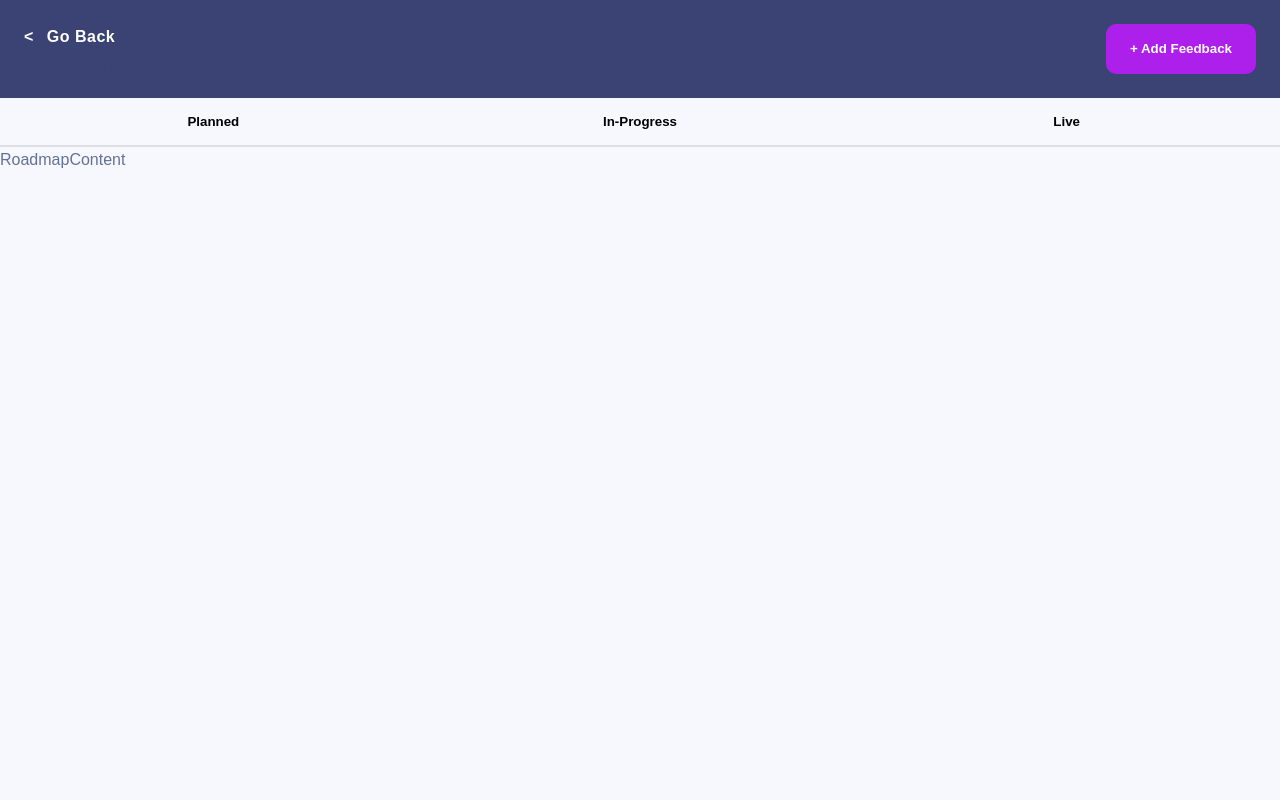
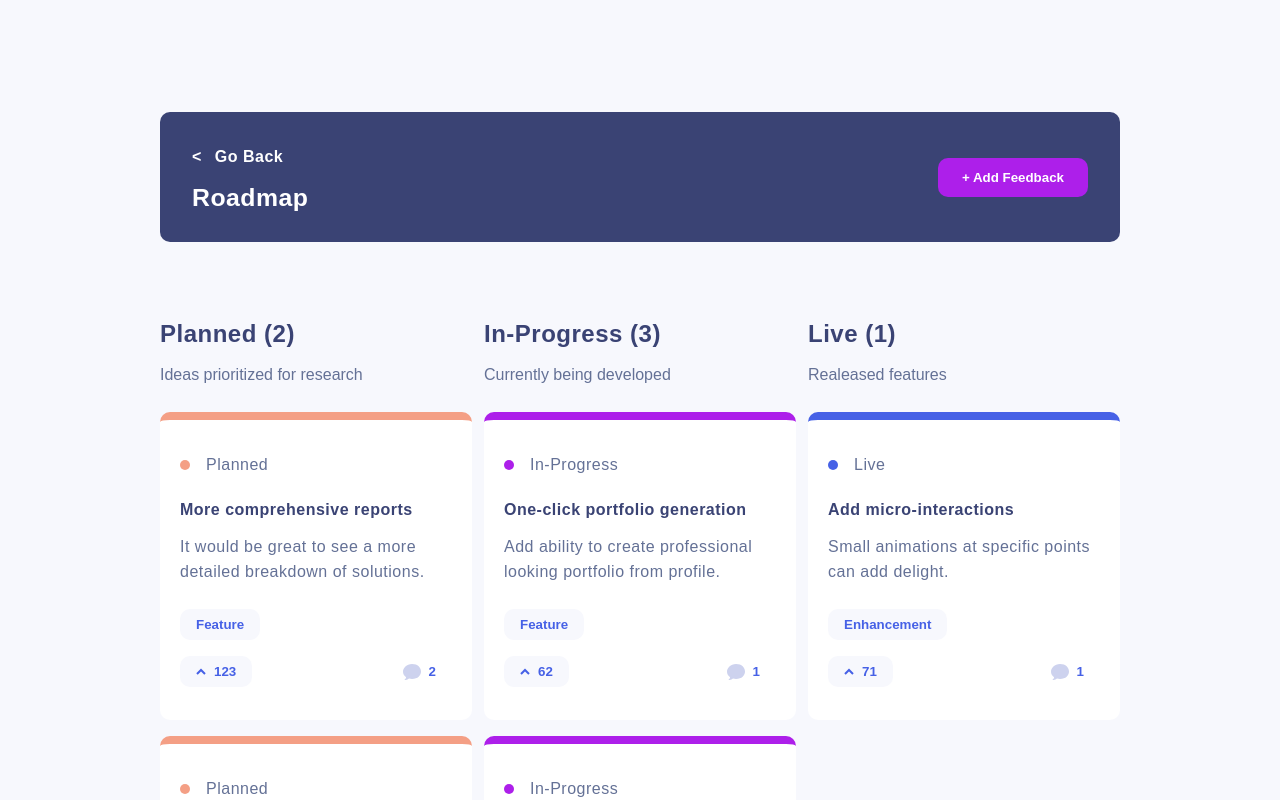
Before and after one commit to Manasseh919/ama-training-project, a React (Create React App) app: page /roadmap in a window 1280 px wide. Shown: the top 800 px of the page. Built offline with nearby package versions, Linux system fonts and the light colour scheme.

Commit message:
roadmap fully completed

```diff
--- a/src/App.js
+++ b/src/App.js
@@ -1,11 +1,19 @@
+import { useEffect } from 'react';
 import { Routes, Route } from 'react-router-dom';
 import Home from './pages';
 import RoadMap from './pages/roadmap';
 import AddFeedback from './pages/feedback/add-feedback';
 import NotFound from './pages/notFound';
 import SingleFeedbackDetail from './pages/feedback-detail/singleFeedbackDetail';
+import { fetchStatuses } from './redux/features/product-requests/productRequestsSlice';
+import { useDispatch } from 'react-redux';
 
 function App() {
+   const dispatch = useDispatch();
+
+   useEffect(() => {
+      dispatch(fetchStatuses());
+   }, []);
    return (
       <>
          <Routes>
--- /dev/null
+++ b/src/components/roadmap/RoadmapCard.js
@@ -0,0 +1,151 @@
+import { Link } from 'react-router-dom';
+
+// redux
+import { useDispatch } from 'react-redux';
+import { upvoteRequest } from '../../redux/features/product-requests/productRequestsSlice';
+
+// styles
+import styled, { css } from 'styled-components';
+import { breakpoints, misc, typography } from '../../styles';
+
+const RoadmapCard = ({
+   id,
+   title,
+   description,
+   category,
+   upvotes,
+   upvoted,
+   comments,
+   status,
+}) => {
+   const dispatch = useDispatch();
+
+   return (
+      <RoadmapCardWrap status={status}>
+         <Link to={`/feedback-detail/${id}`}>
+            <span>
+               <p className='status'>
+                  <span className='circle' status={status}></span>
+                  {status}
+               </p>
+               <h3>{title}</h3>
+               <p>{description}</p>
+               <button className='btn'>{category}</button>
+            </span>
+         </Link>
+
+         <span className='upvote-count'>
+            <button
+               className={upvoted ? 'btn upvote-btn active' : 'btn upvote-btn'}
+               onClick={(e) => {
+                  dispatch(upvoteRequest(id));
+                  e.stopPropagation();
+               }}
+            >
+               <svg width='10' height='7' xmlns='http://www.w3.org/2000/svg'>
+                  <path
+                     d='M1 6l4-4 4 4'
+                     stroke='#4661E6'
+                     strokeWidth='2'
+                     fill='none'
+                     fillRule='evenodd'
+                  />
+               </svg>
+               <span>{upvotes}</span>
+            </button>
+            <Link to={`/feedback-detail/${id}`}>
+               <button className='btn comment-btn'>
+                  <svg
+                     width='18'
+                     height='16'
+                     xmlns='http://www.w3.org/2000/svg'
+                  >
+                     <path
+                        d='M2.62 16H1.346l.902-.91c.486-.491.79-1.13.872-1.823C1.036 11.887 0 9.89 0 7.794 0 3.928 3.52 0 9.03 0 14.87 0 18 3.615 18 7.455c0 3.866-3.164 7.478-8.97 7.478-1.017 0-2.078-.137-3.025-.388A4.705 4.705 0 012.62 16z'
+                        fill='#CDD2EE'
+                        fillRule='nonzero'
+                     />
+                  </svg>
+                  <span>{comments?.length}</span>
+               </button>
+            </Link>
+         </span>
+      </RoadmapCardWrap>
+   );
+};
+
+export default RoadmapCard;
+
+const RoadmapCardWrap = styled.article`
+   display: grid;
+   gap: 1rem;
+   background-color: ${(props) => props.theme.white};
+   padding: 2rem 1.25rem;
+   border-radius: ${misc.rounded.sm};
+   border-top: 8px solid
+      ${(props) =>
+         props.status === 'live'
+            ? props.theme.blue
+            : props.status === 'in-progress'
+            ? props.theme.purple
+            : props.theme.orange};
+
+   h3 {
+      margin-bottom: 1rem;
+      font-size: 1rem;
+   }
+
+   p {
+      color: ${(props) => props.theme.grey_dark};
+      margin-bottom: 1.5rem;
+   }
+
+   .upvote-count {
+      display: flex;
+      align-items: center;
+      justify-content: space-between;
+      position: relative;
+
+      .btn {
+         display: flex;
+         align-items: center;
+         gap: 0.5rem;
+      }
+
+      .comment-btn {
+         background-color: transparent;
+      }
+
+      .upvote-btn {
+         transition: background-color 0.3s ease-in-out;
+
+         &:hover,
+         &.active {
+            background-color: ${(props) => props.theme.grey_hover};
+         }
+      }
+   }
+
+   .status {
+      text-transform: capitalize;
+      display: flex;
+      align-items: center;
+
+      .circle {
+         display: block;
+         width: 10px;
+         height: 10px;
+         border-radius: 50%;
+         margin-right: 1rem;
+         background-color: ${(props) =>
+            props.status === 'live'
+               ? props.theme.blue
+               : props.status === 'in-progress'
+               ? props.theme.purple
+               : props.theme.orange};
+      }
+   }
+
+   @media screen and (min-width: ${breakpoints.tablet}) {
+   }
+`;
--- a/src/components/roadmap/RoadmapContent.js
+++ b/src/components/roadmap/RoadmapContent.js
@@ -1,7 +1,88 @@
 import React from 'react';
+import styled from 'styled-components';
+import { useSelector } from 'react-redux';
+import RoadmapCard from './RoadmapCard';
+import { breakpoints } from '../../styles';
 
 const RoadmapContent = () => {
-   return <div>RoadmapContent</div>;
+   const {
+      live,
+      in_progress,
+      planned,
+      filters: { roadmapMobile },
+   } = useSelector((state) => state.productRequests);
+
+   return (
+      <RoadmapContentWrap>
+         <RoadmapWrap className={roadmapMobile === 'planned' ? 'active' : null}>
+            <h2>Planned ({planned.length})</h2>
+            <p>Ideas prioritized for research</p>
+            <RoadmapColumn>
+               {planned.map((request) => (
+                  <RoadmapCard key={request.id} {...request} />
+               ))}
+            </RoadmapColumn>
+         </RoadmapWrap>
+         <RoadmapWrap
+            className={roadmapMobile === 'in-progress' ? 'active' : null}
+         >
+            <h2>In-Progress ({in_progress.length})</h2>
+            <p>Currently being developed</p>
+            <RoadmapColumn>
+               {in_progress.map((request) => (
+                  <RoadmapCard key={request.id} {...request} />
+               ))}
+            </RoadmapColumn>
+         </RoadmapWrap>
+         <RoadmapWrap className={roadmapMobile === 'live' ? 'active' : null}>
+            <h2>Live ({live.length})</h2>
+            <p>Realeased features</p>
+            <RoadmapColumn>
+               {live.map((request) => (
+                  <RoadmapCard key={request.id} {...request} />
+               ))}
+            </RoadmapColumn>
+         </RoadmapWrap>
+      </RoadmapContentWrap>
+   );
 };
 
 export default RoadmapContent;
+
+const RoadmapContentWrap = styled.div`
+   padding: 2rem 1.5rem;
+   display: grid;
+   gap: 1rem;
+
+   @media screen and (min-width: ${breakpoints.tablet}) {
+      gap: 0.75rem;
+      padding: 2rem 0;
+      grid-template-columns: repeat(3, 1fr);
+   }
+`;
+
+const RoadmapWrap = styled.div`
+   opacity: 0;
+   height: 0;
+   transition: all 0.3s ease-in-out;
+
+   h2 {
+      margin-bottom: 1rem;
+   }
+
+   &.active {
+      opacity: 1;
+      height: auto;
+   }
+
+   @media screen and (min-width: ${breakpoints.tablet}) {
+      opacity: 1;
+      height: auto;
+   }
+`;
+
+const RoadmapColumn = styled.div`
+   display: grid;
+   gap: 1rem;
+   margin-top: 1.5rem;
+`;
--- a/src/components/roadmap/RoadmapHeader.js
+++ b/src/components/roadmap/RoadmapHeader.js
@@ -1,7 +1,7 @@
 import React from 'react';
 import styled from 'styled-components';
 import { Link } from 'react-router-dom';
-import { typography } from '../../styles';
+import { breakpoints, misc, typography } from '../../styles';
 
 const RoadmapHeader = () => {
    return (
@@ -41,6 +41,20 @@ const RoadmapHeaderWrap = styled.header`
       h1 {
          font-size: 1.25rem;
          margin-top: 0.25rem;
+         color: ${(props) => props.theme.white};
+      }
+   }
+
+   @media screen and (min-width: ${breakpoints.tablet}) {
+      border-radius: ${misc.rounded.sm};
+      align-items: center;
+      padding: 2rem;
+
+      .go-back {
+         h1 {
+            font-size: 1.55rem;
+            margin-top: 1rem;
+         }
       }
    }
 `;
--- a/src/components/roadmap/RoadmapTabs.js
+++ b/src/components/roadmap/RoadmapTabs.js
@@ -1,12 +1,46 @@
+import { useSelector, useDispatch } from 'react-redux';
 import styled from 'styled-components';
-import { typography } from '../../styles';
+import { toggleRoadMapMobile } from '../../redux/features/product-requests/productRequestsSlice';
+import { breakpoints, typography } from '../../styles';
 
 const RoadmapTabs = () => {
+   const dispatch = useDispatch();
+   const {
+      planned,
+      in_progress,
+      live,
+      filters: { roadmapMobile },
+   } = useSelector((state) => state.productRequests);
+
    return (
-      <RoadmapTabsWrap>
-         <button>Planned</button>
-         <button>In-Progress</button>
-         <button>Live</button>
+      <RoadmapTabsWrap status={roadmapMobile}>
+         <button
+            data-status='planned'
+            className={roadmapMobile === 'planned' ? 'active' : null}
+            onClick={(e) =>
+               dispatch(toggleRoadMapMobile(e.target.dataset.status))
+            }
+         >
+            Planned ({planned.length})
+         </button>
+         <button
+            data-status='in-progress'
+            className={roadmapMobile === 'in-progress' ? 'active' : null}
+            onClick={(e) =>
+               dispatch(toggleRoadMapMobile(e.target.dataset.status))
+            }
+         >
+            In-Progress ({in_progress.length})
+         </button>
+         <button
+            data-status='live'
+            className={roadmapMobile === 'live' ? 'active' : null}
+            onClick={(e) =>
+               dispatch(toggleRoadMapMobile(e.target.dataset.status))
+            }
+         >
+            Live ({live.length})
+         </button>
       </RoadmapTabsWrap>
    );
 };
@@ -19,9 +53,26 @@ const RoadmapTabsWrap = styled.div`
    border-bottom: 2px solid rgba(0, 0, 0, 0.1);
 
    button {
+      cursor: pointer;
       padding: 1rem;
       background: none;
       border: none;
       font-weight: ${typography.weight.semibold};
+      color: ${(props) => props.theme.grey_dark};
+
+      &.active {
+         color: ${(props) => props.theme.dark_blue};
+         border-bottom: 4px solid
+            ${(props) =>
+               props.status === 'live'
+                  ? props.theme.blue
+                  : props.status === 'in-progress'
+                  ? props.theme.purple
+                  : props.theme.orange};
+      }
+   }
+
+   @media screen and (min-width: ${breakpoints.tablet}) {
+      display: none;
    }
 `;
--- a/src/pages/Roadmap.js
+++ b/src/pages/Roadmap.js
@@ -3,18 +3,57 @@ import {
    RoadmapTabs,
    RoadmapHeader,
 } from '../components/roadmap';
+import { Seo } from '../components/shared';
 
-import { Seo } from '../components/shared';
+import styled from 'styled-components';
+import { breakpoints } from '../styles';
 
 const Roadmap = () => {
    return (
       <>
          <Seo title='Roadmap' />
-         <RoadmapHeader />
-         <RoadmapTabs />
-         <RoadmapContent />
+         <RoadmapWrap>
+            <RoadmapInner className='container'>
+               <RoadmapHeader />
+               <RoadmapTabs />
+               <RoadmapContent />
+            </RoadmapInner>
+         </RoadmapWrap>
       </>
    );
 };
 
 export default Roadmap;
+
+const RoadmapWrap = styled.main`
+   padding-bottom: 1rem;
+   min-height: unset !important;
+
+   @media screen and (min-width: ${breakpoints.tablet}) {
+      padding: 5rem 0;
+   }
+   @media screen and (min-width: ${breakpoints.desktop}) {
+      padding: 7rem 0;
+   }
+`;
+const RoadmapInner = styled.div`
+   &.container {
+      width: 100%;
+   }
+
+   @media screen and (min-width: ${breakpoints.tablet}) {
+      display: grid;
+      gap: 3rem;
+
+      &.container {
+         width: 90%;
+         max-width: 1110px;
+      }
+   }
+
+   @media screen and (min-width: ${breakpoints.desktop}) {
+      &.container {
+         width: 75%;
+      }
+   }
+`;
--- a/src/redux/features/product-requests/productRequestsSlice.js
+++ b/src/redux/features/product-requests/productRequestsSlice.js
@@ -18,7 +18,7 @@ const initialState = {
    planned: [],
    in_progress: [],
    live: [],
-   filters: { category: 'All', sort: 'Most Upvotes' },
+   filters: { category: 'All', sort: 'Most Upvotes', roadmapMobile: 'planned' },
 };
 
 export const productRequestsSlice = createSlice({
@@ -99,6 +99,12 @@ export const productRequestsSlice = createSlice({
 
          state.allRequests = upvoteFunc(state.allRequests);
          state.suggestion = upvoteFunc(state.suggestion);
+         state.planned = upvoteFunc(state.planned);
+         state.live = upvoteFunc(state.live);
+         state.in_progress = upvoteFunc(state.in_progress);
+      },
+      toggleRoadMapMobile: (state, action) => {
+         state.filters.roadmapMobile = action.payload;
       },
    },
 });
@@ -109,6 +115,7 @@ export const {
    fetchStatuses,
    updateFilters,
    filterSuggestions,
+   toggleRoadMapMobile,
 } = productRequestsSlice.actions;
 
 export default productRequestsSlice.reducer;
```
Also changed, not shown: src/pages/index.js (+1 -7 lines).
